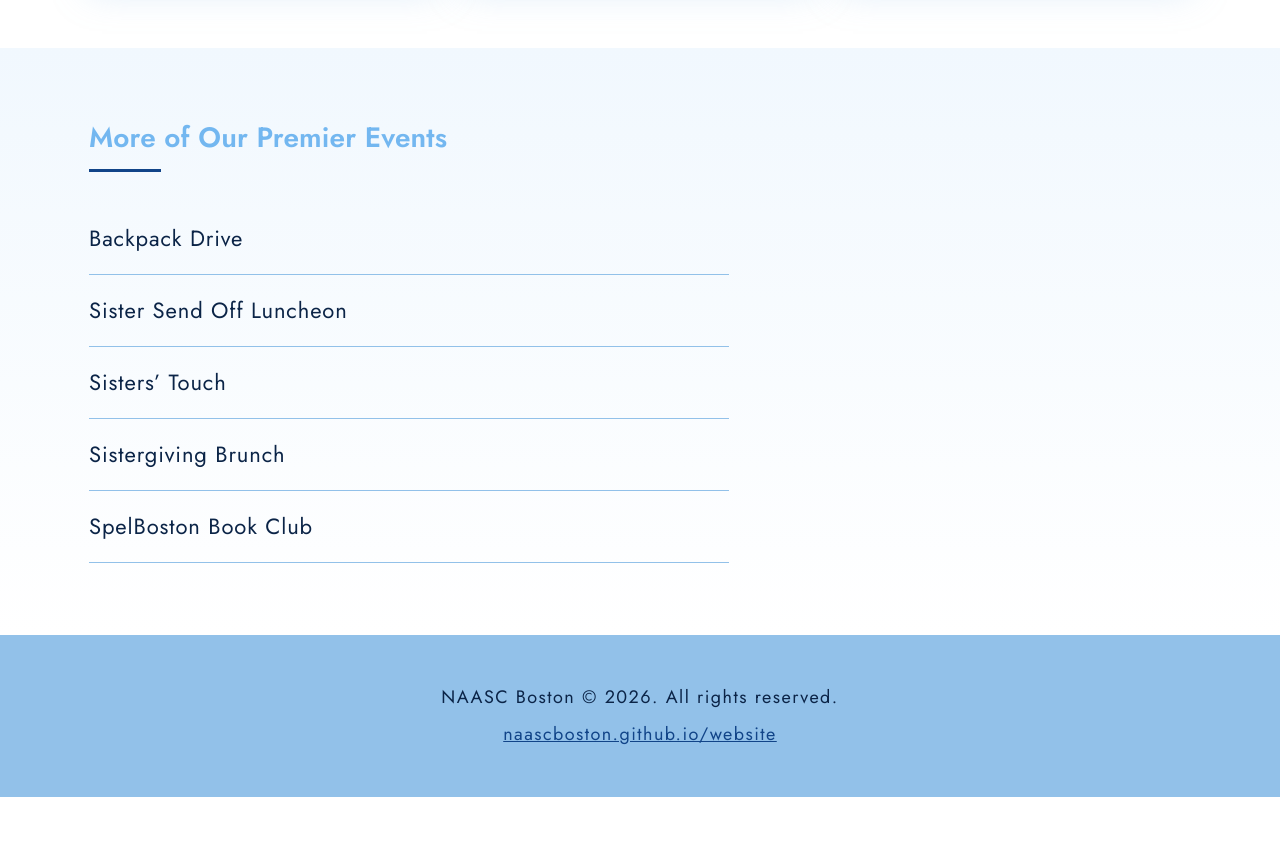
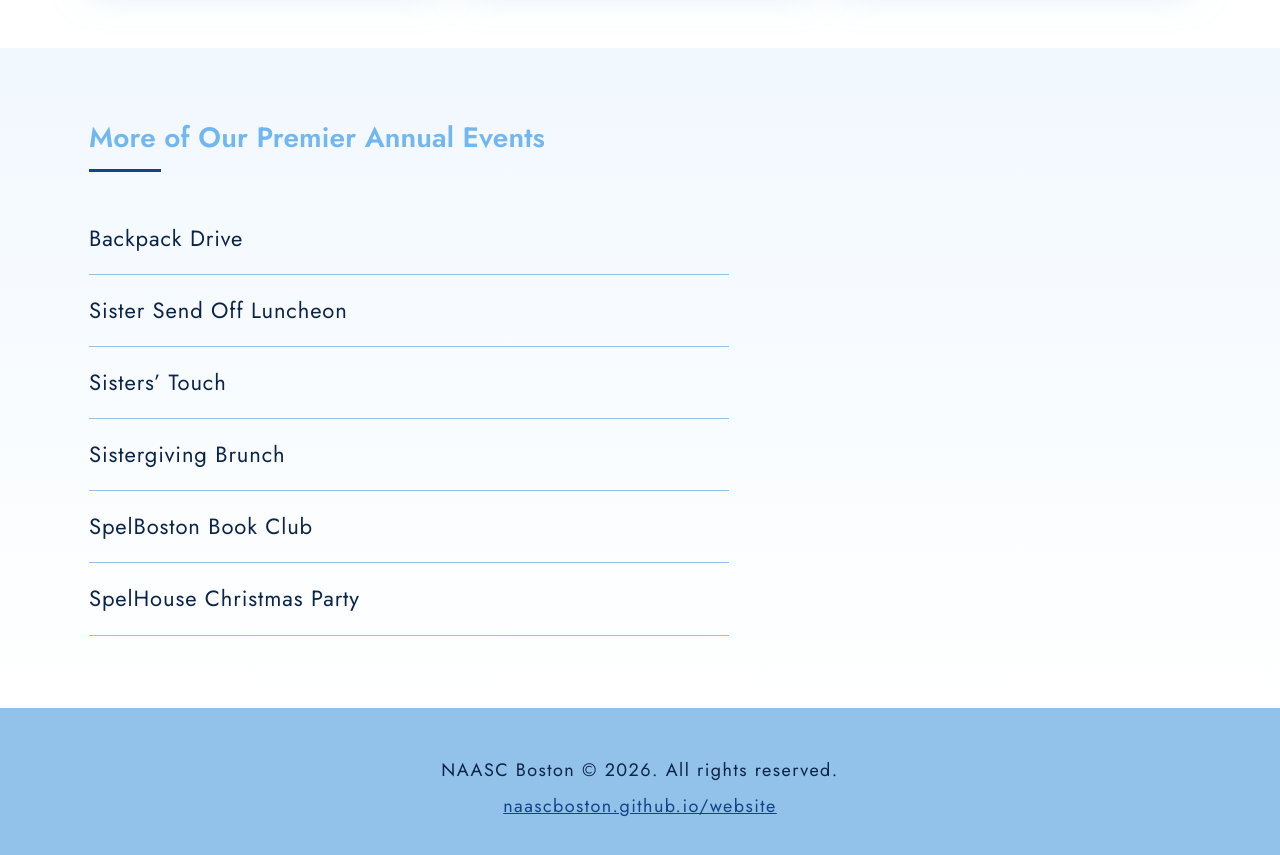
Before and after one commit to naascboston/website, a plain HTML site: page events.html in a window 1280 px wide. Shown: the part 820-1675 px from the top of the page. Before the commit the page ends 1617 px from the top, so only its background shows below. Drawn offline with Linux system fonts and the light colour scheme.

Commit message:
Update event heading to specify annual events

```diff
--- a/events.html
+++ b/events.html
@@ -39,13 +39,14 @@
   </div>
 </div>
 <div class="band"><div class="wrap">
-  <h2>More of Our Premier Events</h2>
+  <h2>More of Our Premier Annual Events</h2>
   <ul class="sponsor-list">
    <li>Backpack Drive</li>
    <li>Sister Send Off Luncheon</li>
    <li>Sisters’ Touch</li>
    <li>Sistergiving Brunch</li>
    <li>SpelBoston Book Club</li>
+   <li>SpelHouse Christmas Party</li>
   </ul>
 </div></div>
 </main>
```
